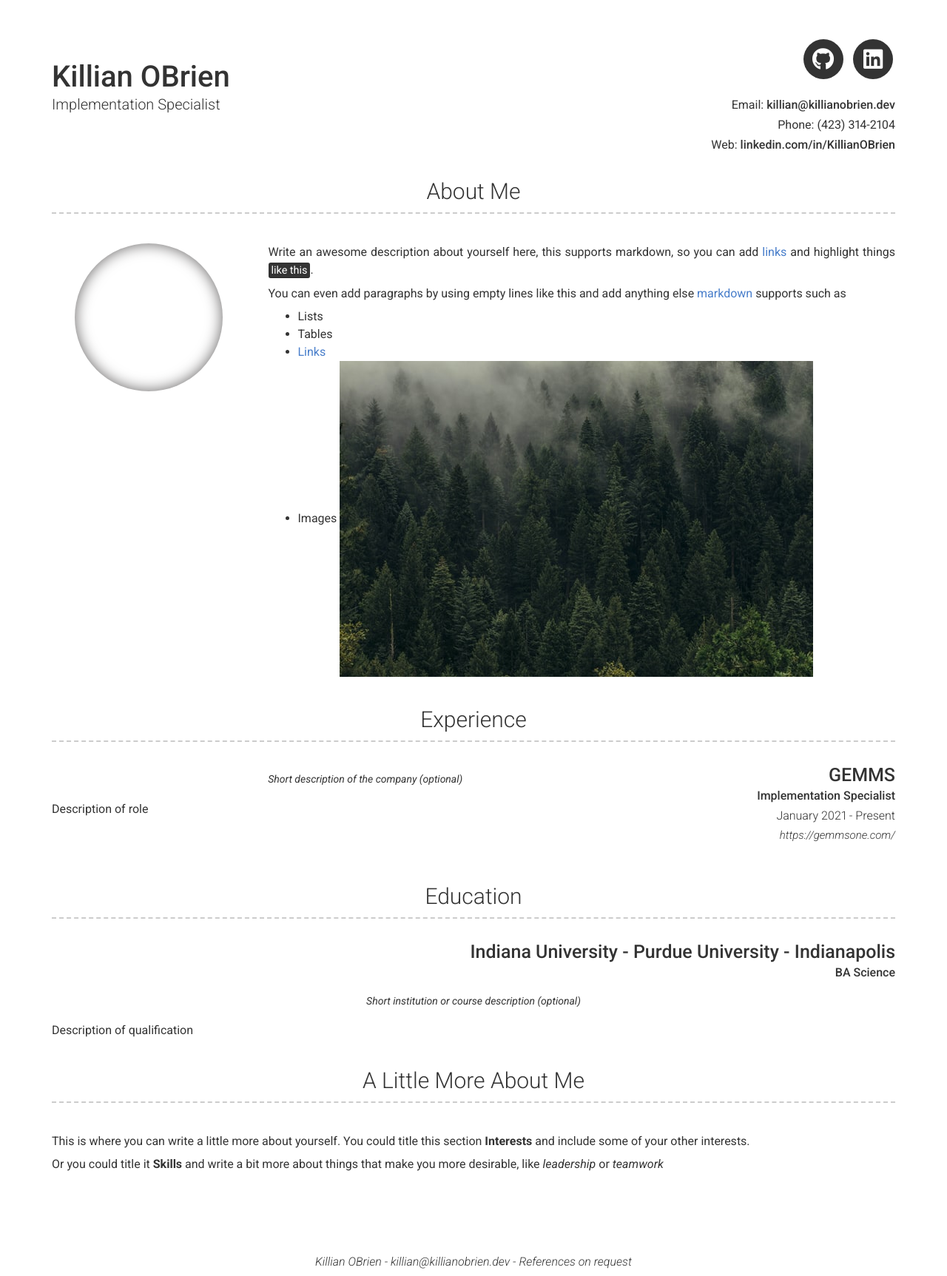
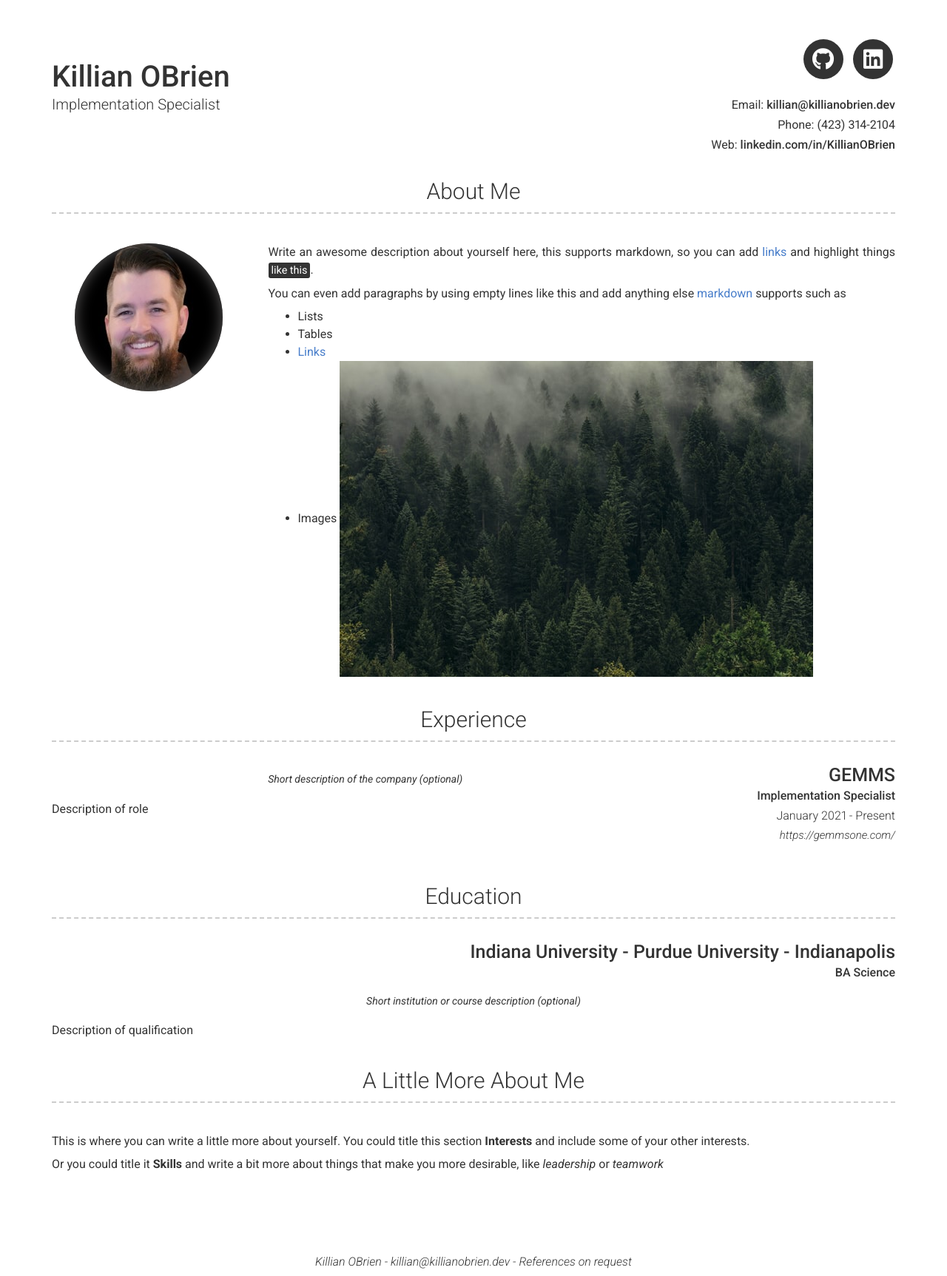
Before and after one commit to KillianGOBrien/KillianGOBrien.github.io, a Jekyll site: the page built from index.md, in a window 1280 px wide. Shown: the whole page at 74% size. Built offline with Jekyll 4.4.1, drawn with Linux system fonts in a browser that asks for light colours; nearby versions of some CDN libraries.

Commit message:
Update _config.yml

```diff
--- a/_config.yml
+++ b/_config.yml
@@ -50,7 +50,7 @@
 
 # About Section
 # about_title: About Me (Use this to override about section title)
-about_profile_image: Directory of profile image (eg. images/profile.jpg)
+about_profile_image: /images/profile.jpg
 about_content: | # this will include new lines to allow paragraphs
   Write an awesome description about yourself here, this supports markdown, so you can add [links](http://foobar.com) and highlight things <mark>like this</mark>.
 
```
